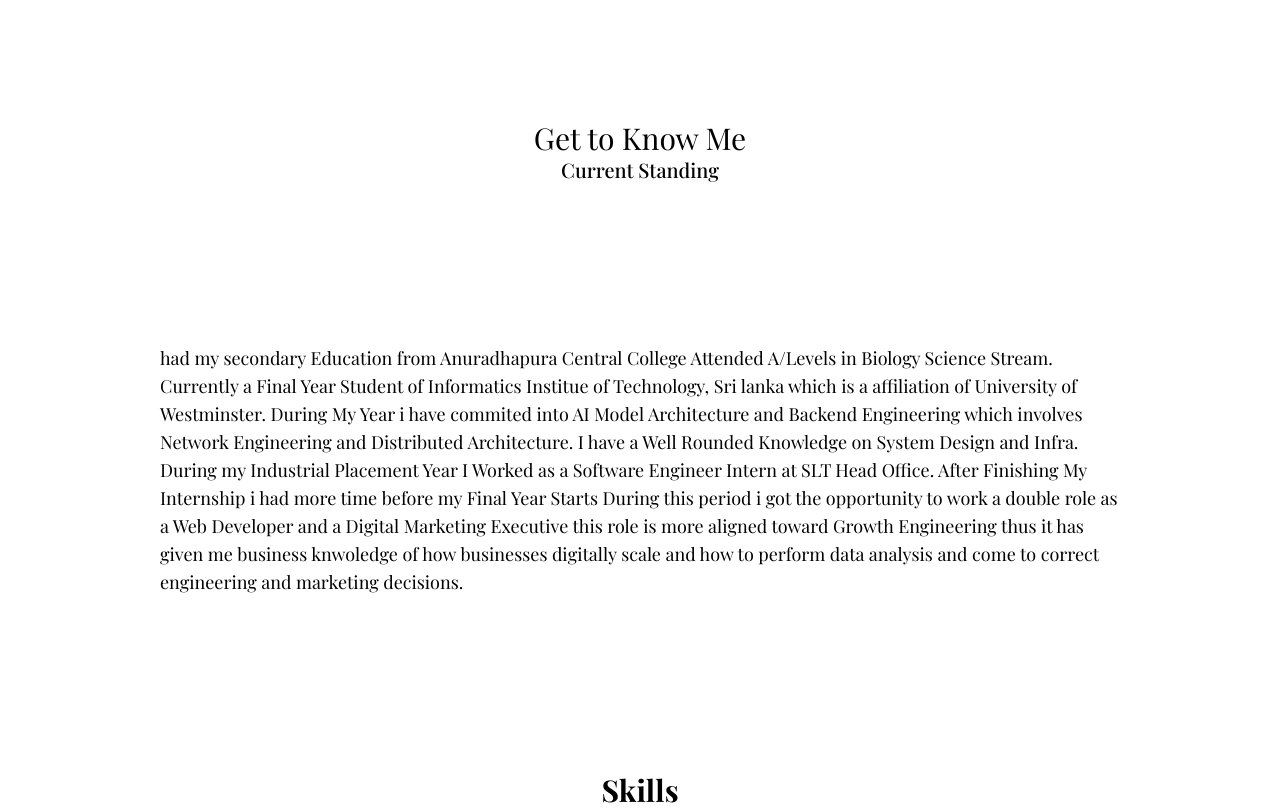
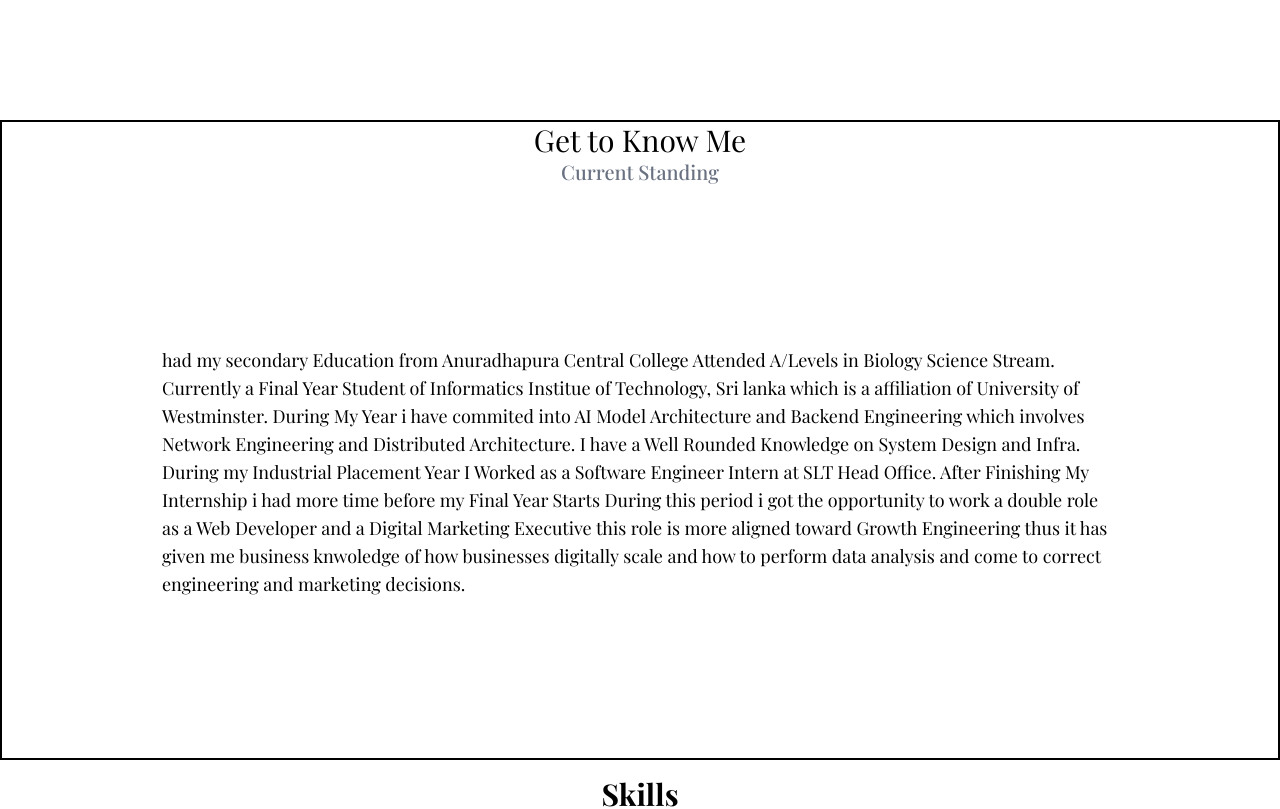
Before and after one commit to Ch4nnXDev/portfolio, a Next.js app in the folder my-portfolio/: page / in a window 1280 px wide. Shown: the part 680-1489 px from the top of the page. Built offline with nearby package versions, Linux system fonts and the light colour scheme; a web font is replaced by a local one.

Commit message:
added the correct text color tailwind css

```diff
--- a/my-portfolio/src/app/my-components/get-to-know-me.tsx
+++ b/my-portfolio/src/app/my-components/get-to-know-me.tsx
@@ -1,11 +1,11 @@
 export default function Me() {
     return (
-        <section className="flex flex-col">
+        <section className="flex flex-col border-2">
             <div className="flex flex-col items-center">
                 <h1 className="font-lg text-3xl">
                     Get to Know Me
                 </h1>
-                <h2 className="font-medium text-xl text-grey">
+                <h2 className="font-medium text-xl text-gray-500">
                     Current Standing
                 </h2>
             </div>
```
